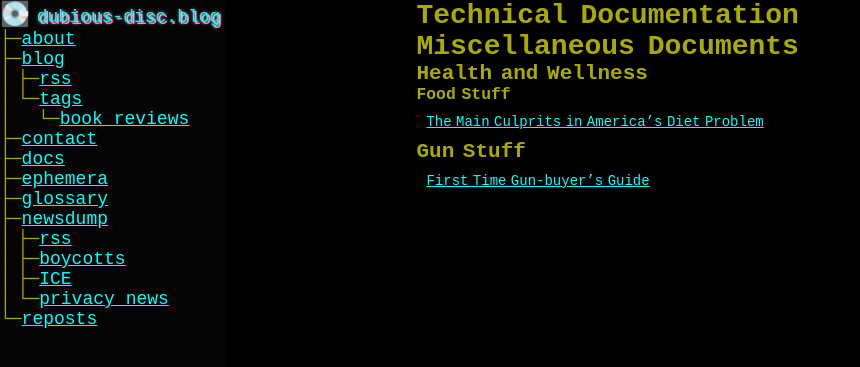
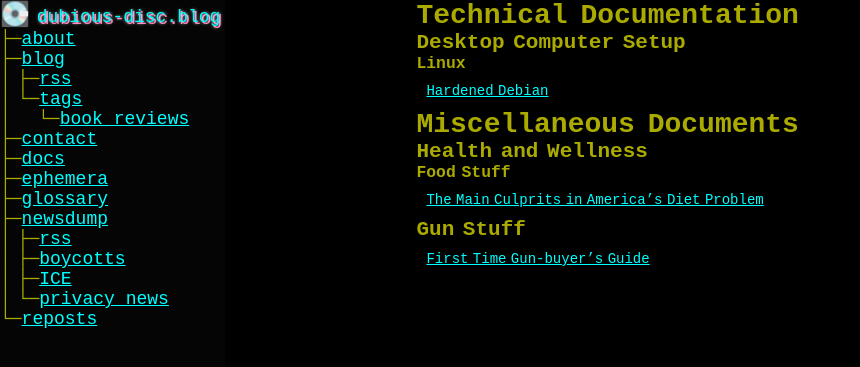
Before and after one commit to paranoid-porygon/paranoid-porygon.github.io, a Jekyll site: the page built from _pages/docs.markdown, in a window 1280 px wide. Shown: the top 367 px of the page, without its empty margins (0-860 px from the left). Built offline with Jekyll 4.4.1, drawn with Linux system fonts in a browser that asks for light colours.

Commit message:
Hardened debian guide

```diff
--- a/_pages/docs.markdown
+++ b/_pages/docs.markdown
@@ -5,6 +5,13 @@ permalink: /docs/
 ---
 
 # Technical Documentation
+
+## Desktop Computer Setup
+
+### Linux
+
+[Hardened Debian](/docs/technical/desktop/linux/hardened-debian)
+
 
 # Miscellaneous Documents
 
```
Also changed, not shown: _pages/docs/technical/desktop/linux/hardened-debian.md (+4 -1 lines).
